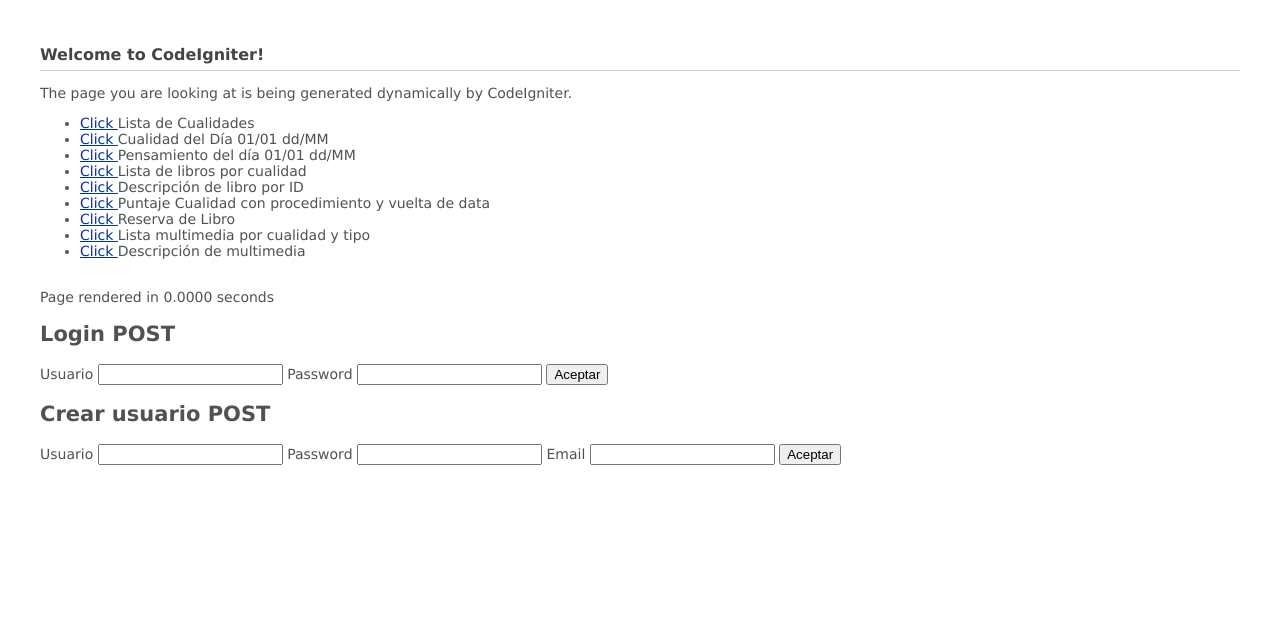
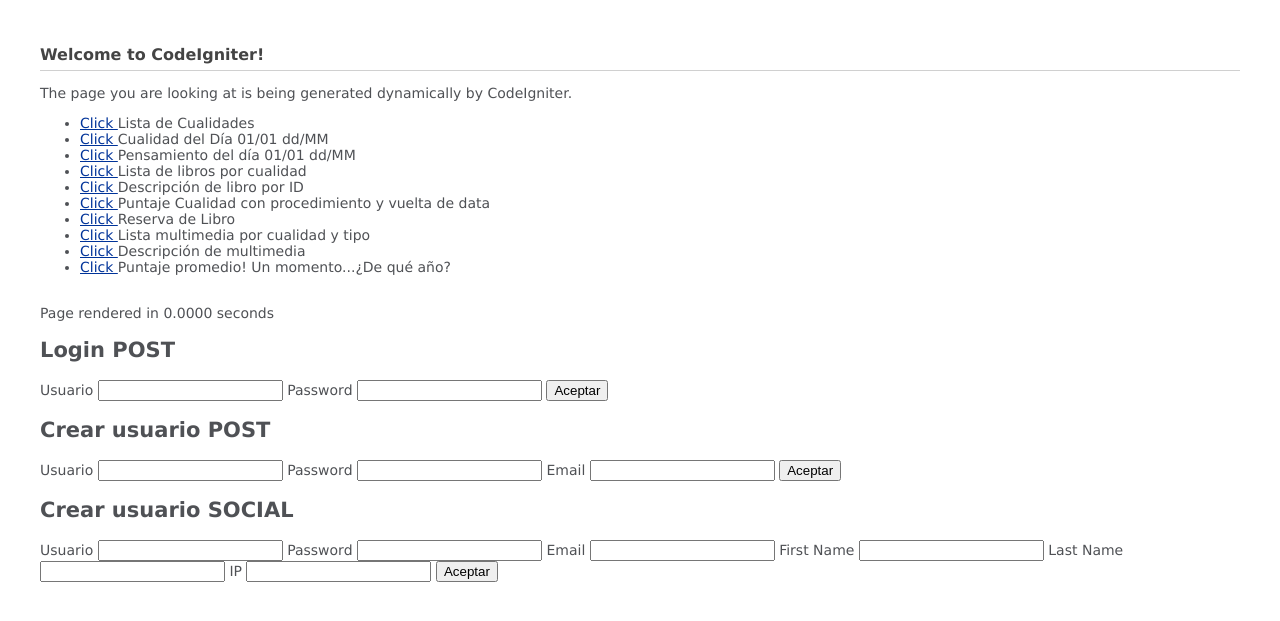
Before and after one commit to jalcantara/Agenda_WS, a CodeIgniter app: page /Agenda_WS/ in a window 1280 px wide. Shown: the top 621 px of the page. Run offline with CodeIgniter, Linux system fonts and the light colour scheme.

Commit message:
Redes Sociales

```diff
--- a/application/models/puntaje_cualidad_model.php
+++ b/application/models/puntaje_cualidad_model.php
@@ -23,5 +23,11 @@ class puntaje_cualidad_model extends CI_Model
 			return true;
 		}
 	}
+
+	public function get_puntaje_all($data)
+	{	$procedure="call sp_promedio_cualidad(?)";
+		$result = $this->db->query($procedure,$data);
+		return $result -> result_array();
 	}
+}
  ?>
--- a/application/models/reserva_model.php
+++ b/application/models/reserva_model.php
@@ -16,6 +16,5 @@ class reserva_model extends CI_Model
 		$result = $this->db->query($procedure,$data);
 		return $result -> result_array();
 	}
-
 }
  ?>
--- a/application/views/welcome_message.php
+++ b/application/views/welcome_message.php
@@ -64,6 +64,7 @@ code {
 
 	<li><a href="<?php echo base_url();?>multimedia/lista_multimedia_bycualidadtipo/cualidad/1/tipo/1/format/json">Click </a>Lista multimedia por cualidad y tipo</li>
 	<li><a href="<?php echo base_url();?>multimedia/multimedia_byid/id/1/format/json">Click </a>Descripción de multimedia</li>
+	<li><a href="<?php echo base_url();?>puntaje_cualidad/puntaje_all/usuario/1/format/json">Click </a>Puntaje promedio! Un momento...¿De qué año?</li>
 
 </ul>
 <p><br />Page rendered in {elapsed_time} seconds</p>
@@ -93,5 +94,24 @@ code {
 		<button type="submit">Aceptar</button>
 	</form>
 </div>
+<div>
+	<h2>Crear usuario SOCIAL</h2>
+	<form action="<?php echo base_url();?>users/create_user_social/format/json" method='POST'>
+			<label>Usuario</label>
+		<input name="username" />
+			<label>Password</label>
+		<input name="password" />
+			<label>Email</label>
+		<input name="email" />
+			<label>First Name</label>
+		<input name="firstname" />
+			<label>Last Name</label>
+		<input name="lastname" />
+			<label>IP</label>
+		<input name="ip" />
+		<input name="tipo" value="1" hidden/>
+		<button type="submit">Aceptar</button>
+	</form>
+</div>
 </body>
 </html>
```
Also changed, not shown: application/controllers/puntaje_cualidad.php (+19 -0 lines), application/controllers/users.php (+40 -0 lines), application/models/users_model.php (+4 -3 lines).
